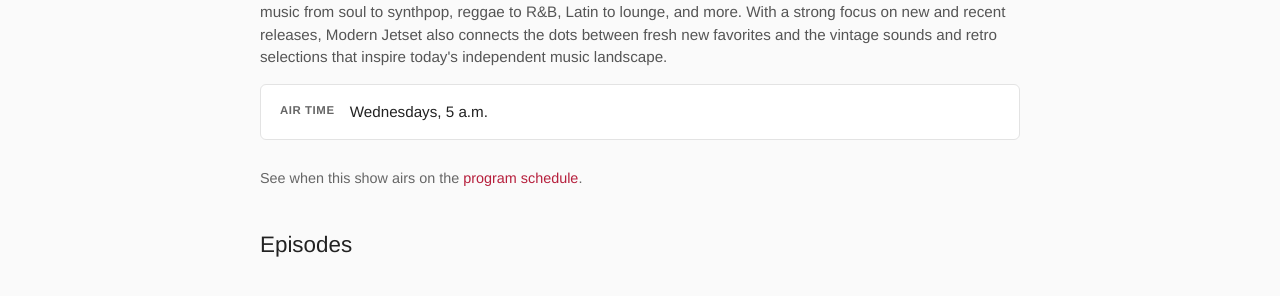
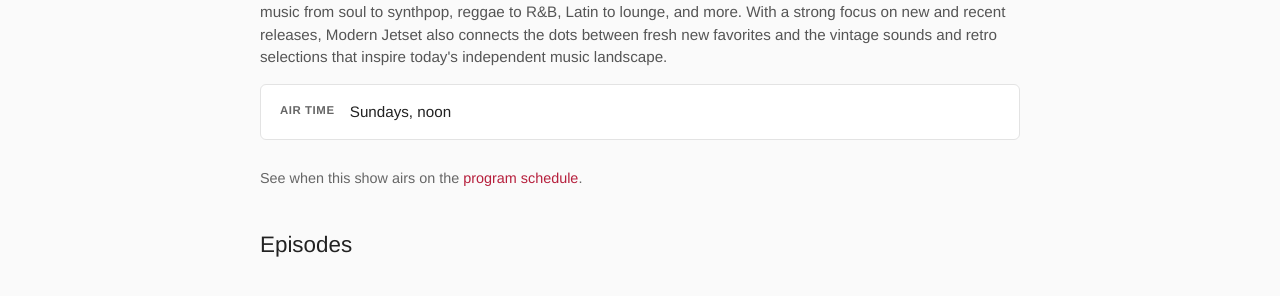
Before and after one commit to wcrscode/wcrsfm_player, a Jekyll site: the page built from _programs/modern-jetset.md, in a window 1280 px wide and 900 px high. Shown: the part 183-479 px from the top of the window. Built offline with Jekyll 4.4.1, drawn with Linux system fonts in a browser that asks for light colours; comment, search, counter and statistics services are not loaded; grey boxes are pictures that could not be loaded.

Commit message:
Fix Modern Jetset air time (Sundays, noon); reclassify STAR✷KISS RADIO as local
Co-Authored-By: Claude Opus 4.7 <noreply@anthropic.com>
Claude-Session: https://claude.ai/code/session_01SV1a3hoFKrXCCwFedqDWp7

```diff
--- a/_programs/modern-jetset.md
+++ b/_programs/modern-jetset.md
@@ -2,7 +2,7 @@
 layout: program
 title: "The Modern Jetset"
 slug: "modern-jetset"
-air_time: "Wednesdays, 5 a.m."
+air_time: "Sundays, noon"
 type: "syndicated"
 quick_description: "Come fly the fancy skies! Iris Berkeley is your pilot for Modern Jetset, a weekly round-the-world trip through music from soul to synthpop, reggae to R&B, Latin to lounge, and more. With a strong focus on new and recent releases, Modern Jetset also connects the dots between fresh new favorites and the vintage sounds and retro selections that inspire today's independent music landscape."
 mixcloud_name_prefix:
```
Also changed, not shown: _programs/star-kiss-radio.md (+1 -1 lines).
